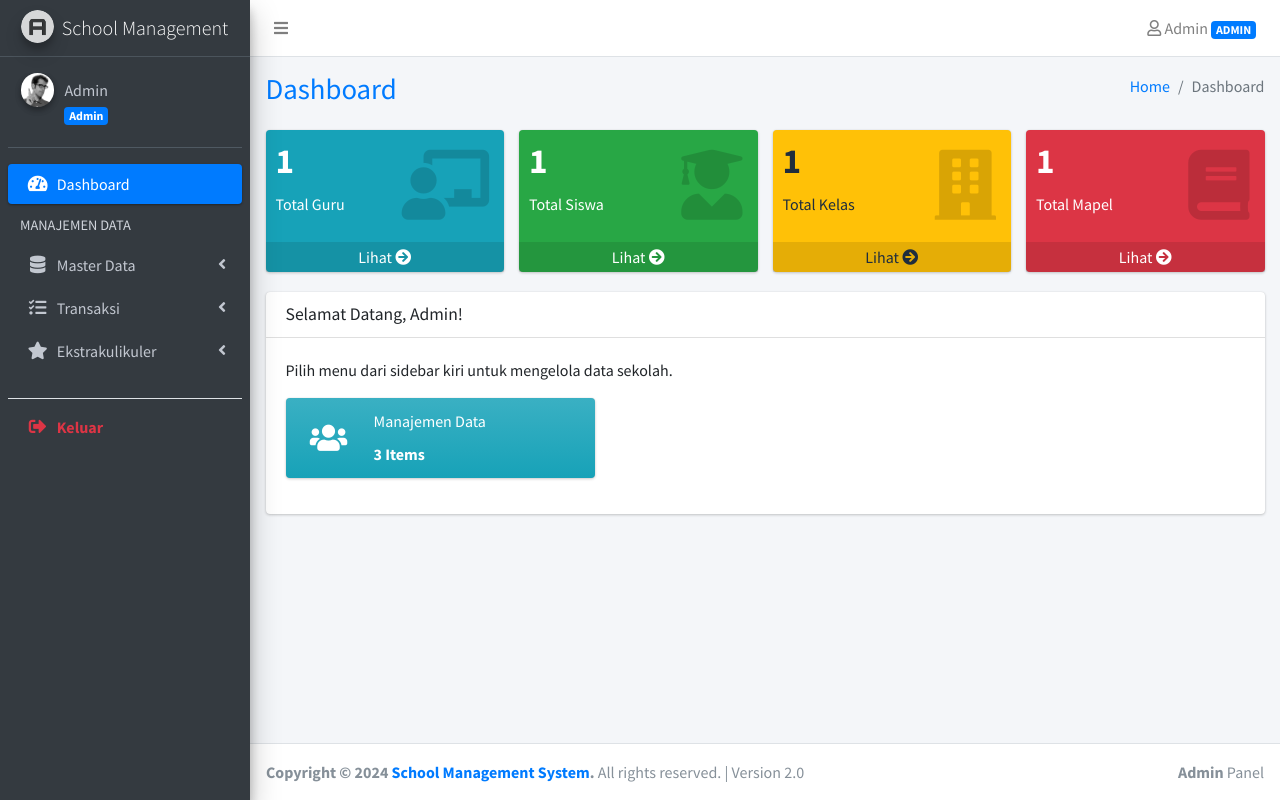
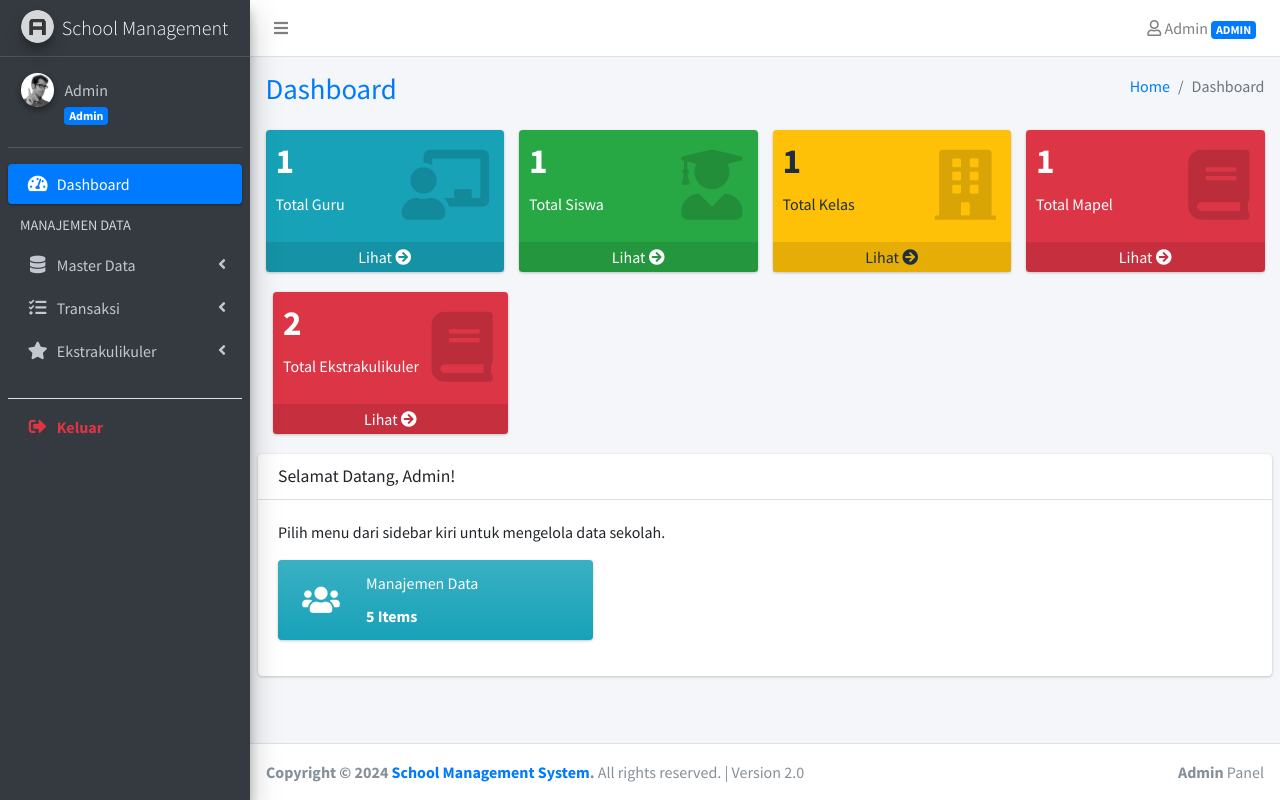
Before and after one commit to 2511500058-cell/2511500058-PWT-TI2A-2627O, a PHP site: page / in a window 1280 px wide. Run offline with PHP 8.4, Linux system fonts and the light colour scheme; a user stored in the database is signed in; data comes from the database, SQL or seed files in the repository; some libraries are stand-ins or nearby versions.

Commit message:
UTS PWT mwmperbarui dashboard.php

```diff
--- a/page/dashboard.php
+++ b/page/dashboard.php
@@ -1,9 +1,9 @@
 <?php
-// Statistik Dashboard (contoh data)
 $total_guru = mysqli_num_rows(mysqli_query($koneksi, "SELECT * FROM guru"));
 $total_siswa = mysqli_num_rows(mysqli_query($koneksi, "SELECT * FROM siswa"));
 $total_kelas = mysqli_num_rows(mysqli_query($koneksi, "SELECT * FROM kelas"));
 $total_mapel = mysqli_num_rows(mysqli_query($koneksi, "SELECT * FROM mapel"));
+$total_ekstrakulikuler = mysqli_num_rows(mysqli_query($koneksi, "SELECT * FROM ekstra_2511500058"));
 ?>
 
 <div class="row">
@@ -56,6 +56,19 @@ $total_mapel = mysqli_num_rows(mysqli_query($koneksi, "SELECT * FROM mapel"));
         </div>
     </div>
 </div>
+<div class="col-lg-3 col-4">
+        <div class="small-box bg-danger">
+            <div class="inner">
+                <h3><?php echo $total_ekstrakulikuler; ?></h3>
+                <p>Total Ekstrakulikuler</p>
+            </div>
+            <div class="icon">
+                <i class="fas fa-book"></i>
+            </div>
+            <a href="index.php?page=ekstra_2511500058" class="small-box-footer">Lihat <i class="fas fa-arrow-circle-right"></i></a>
+        </div>
+    </div>
+</div>
 
 <div class="row">
     <div class="col-md-12">
@@ -71,7 +84,7 @@ $total_mapel = mysqli_num_rows(mysqli_query($koneksi, "SELECT * FROM mapel"));
                             <span class="info-box-icon"><i class="fas fa-users"></i></span>
                             <div class="info-box-content">
                                 <span class="info-box-text">Manajemen Data</span>
-                                <span class="info-box-number"><?php echo $total_guru + $total_siswa + $total_kelas; ?> Items</span>
+                                <span class="info-box-number"><?php echo $total_guru + $total_siswa + $total_kelas + $total_ekstrakulikuler; ?> Items</span>
                             </div>
                         </div>
                     </div>
```
